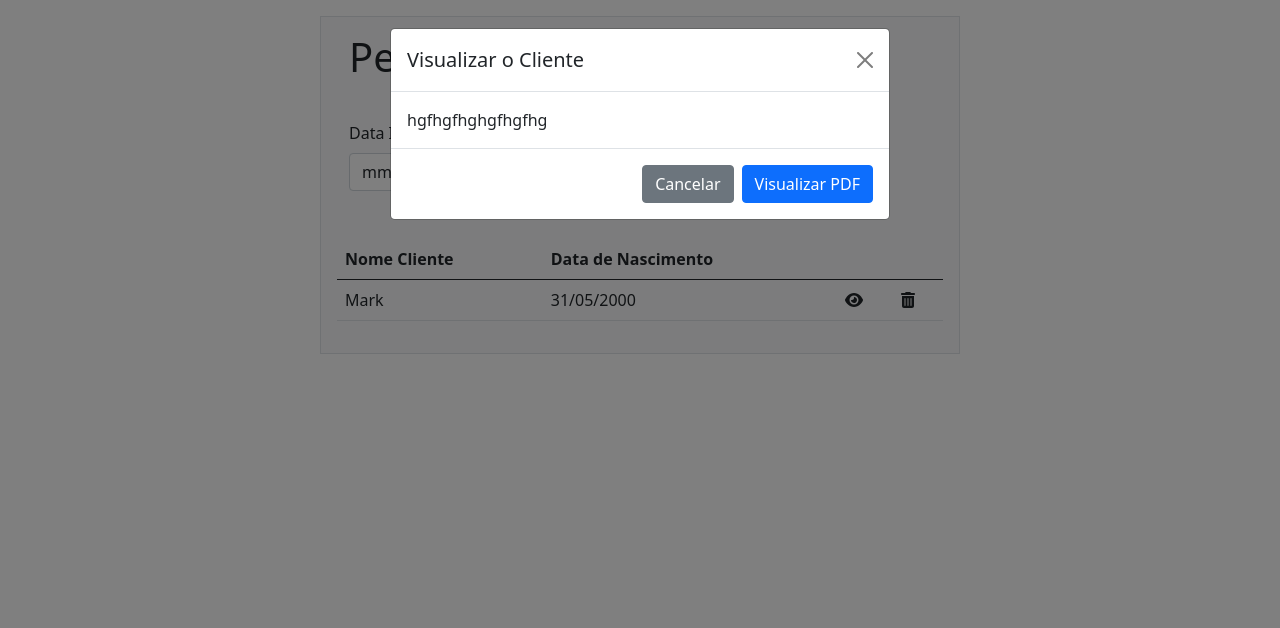
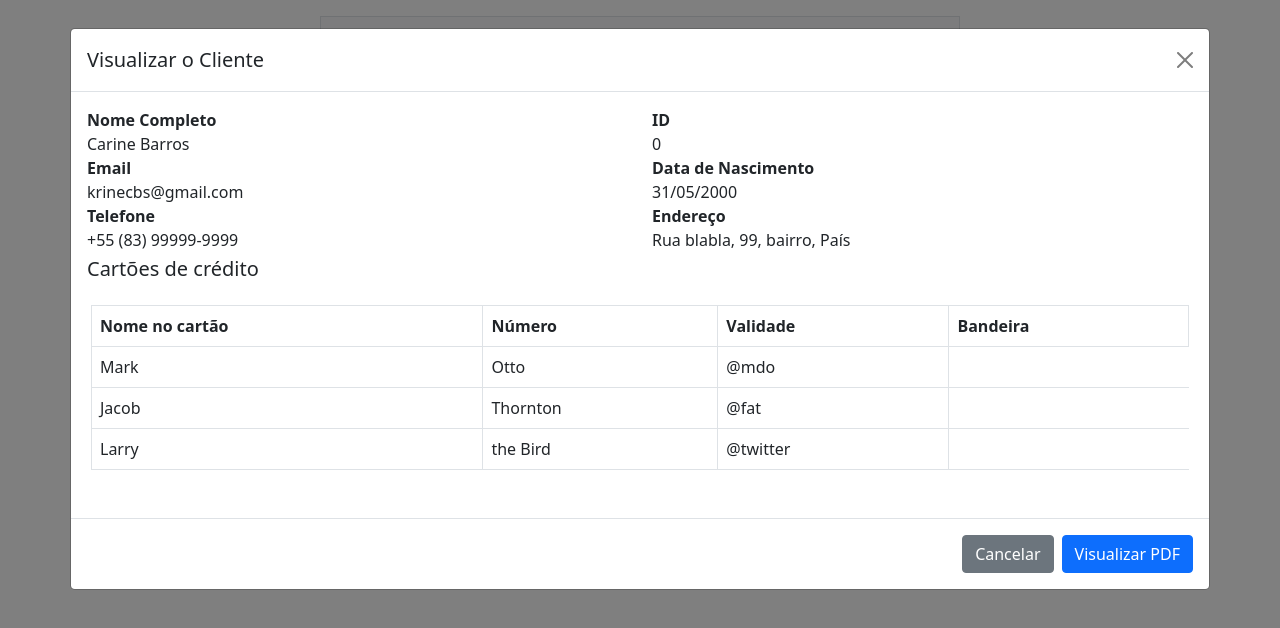
Before and after one commit to Carinebs/app-gerador-fatura, a React (Create React App) app: page / in a window 1280 px wide. Both pictures are taken after a click on the element 865 px from the left and 300 px from the top of the page. Shown: the top 628 px of the page. Built offline with nearby package versions, Linux system fonts and the light colour scheme.

Commit message:
finalizando modal de detalhes e estilos

```diff
--- a/src/views/GerenciarFaturas.jsx
+++ b/src/views/GerenciarFaturas.jsx
@@ -82,7 +82,7 @@ const GerenciarFaturas = () => {
             <Table>
               <thead>
                 <tr>
-                  <th>Nome Cliente</th>
+                  <th>Nome do Cliente</th>
                   <th>Data de Nascimento</th>
                   <th></th>
                   <th></th>
@@ -93,10 +93,10 @@ const GerenciarFaturas = () => {
                   <td>Mark</td>
                   <td>31/05/2000</td>
                   <td onClick={toggleModalDetails}>
-                    <FontAwesomeIcon icon={faEye} />
+                    <FontAwesomeIcon  style={{ color: '#0d6efd', cursor: 'pointer'}} icon={faEye} />
                   </td>
                   <td  onClick={toggleModalDelete}>
-                    <FontAwesomeIcon icon={faTrashAlt} />
+                    <FontAwesomeIcon style={{ color: '#0d6efd', cursor: 'pointer'}} icon={faTrashAlt} />
                   </td>
                 </tr>
               </tbody>
--- a/src/views/components/DetailsModal.jsx
+++ b/src/views/components/DetailsModal.jsx
@@ -1,30 +1,106 @@
 import axios from "axios";
 import React, { useState } from "react";
-import { Button, Modal, ModalHeader, ModalBody, ModalFooter } from "reactstrap";
-
+import {
+  Button,
+  Modal,
+  ModalHeader,
+  ModalBody,
+  ModalFooter,
+  Row,
+  Col,
+  Table
+} from "reactstrap";
 
 const DetailsModal = ({ isOpen, toggleModalDetails, onDownload }) => {
-
-    return(
-        <Modal isOpen={isOpen} toggle={toggleModalDetails}>
-        <ModalHeader toggle={toggleModalDetails}>Visualizar o Cliente</ModalHeader>
+  return (
+    <Modal isOpen={isOpen} toggle={toggleModalDetails}  size="xl">
+      <ModalHeader toggle={toggleModalDetails}>
+        Visualizar o Cliente
+      </ModalHeader>
       <ModalBody>
-          hgfhgfhghgfhgfhg
+        <Row className="d-flex align-items-center justify-content-center">
+          <Col className="row">
+            <span>
+              <strong>Nome Completo</strong>
+            </span>
+            <span>Carine Barros</span>
+          </Col>
+          <Col className="row">
+            <span>
+              <strong>ID</strong>
+            </span>
+            <span>0</span>
+          </Col>
+        </Row>
+        <Row className="d-flex align-items-center justify-content-center">
+          <Col className="row">
+            <span>
+              <strong>Email</strong>
+            </span>
+            <span>krinecbs@gmail.com</span>
+          </Col>
+          <Col className="row">
+            <span>
+              <strong>Data de Nascimento</strong>
+            </span>
+            <span>31/05/2000</span>
+          </Col>
+        </Row>
+        <Row className="d-flex align-items-center justify-content-center">
+          <Col className="row">
+            <span>
+              <strong>Telefone</strong>
+            </span>
+            <span>+55 (83) 99999-9999</span>
+          </Col>
+          <Col className="row">
+            <span>
+              <strong>Endereço</strong>
+            </span>
+            <span>Rua blabla, 99, bairro, País</span>
+          </Col>
+        </Row>
+        <Row style={{ paddingTop: "0.3rem" }}> <h5>Cartões de crédito</h5></Row>
+        <Row  style={{ padding: "1rem" }}>
+          <Table bordered  style={{ padding: "1rem" }}>
+            <thead>
+              <tr>
+                <th>Nome no cartão</th>
+                <th>Número</th>
+                <th>Validade</th>
+                <th>Bandeira</th>
+              </tr>
+            </thead>
+            <tbody>
+              <tr>
+                <td>Mark</td>
+                <td>Otto</td>
+                <td>@mdo</td>
+              </tr>
+              <tr>
+                <td>Jacob</td>
+                <td>Thornton</td>
+                <td>@fat</td>
+              </tr>
+              <tr>
+                <td>Larry</td>
+                <td>the Bird</td>
+                <td>@twitter</td>
+              </tr>
+            </tbody>
+          </Table>
+        </Row>
       </ModalBody>
       <ModalFooter>
-          <Button color="secondary"  onClick={toggleModalDetails}>
+        <Button color="secondary" onClick={toggleModalDetails}>
           Cancelar
         </Button>
-          <Button color="primary"  onClick={onDownload}>
+        <Button color="primary" onClick={onDownload}>
           Visualizar PDF
         </Button>{" "}
       </ModalFooter>
     </Modal>
   );
-
-
-
-
-}
+};
 
 export default DetailsModal;
```
Lines whose indentation alone changed are shown as unchanged.
